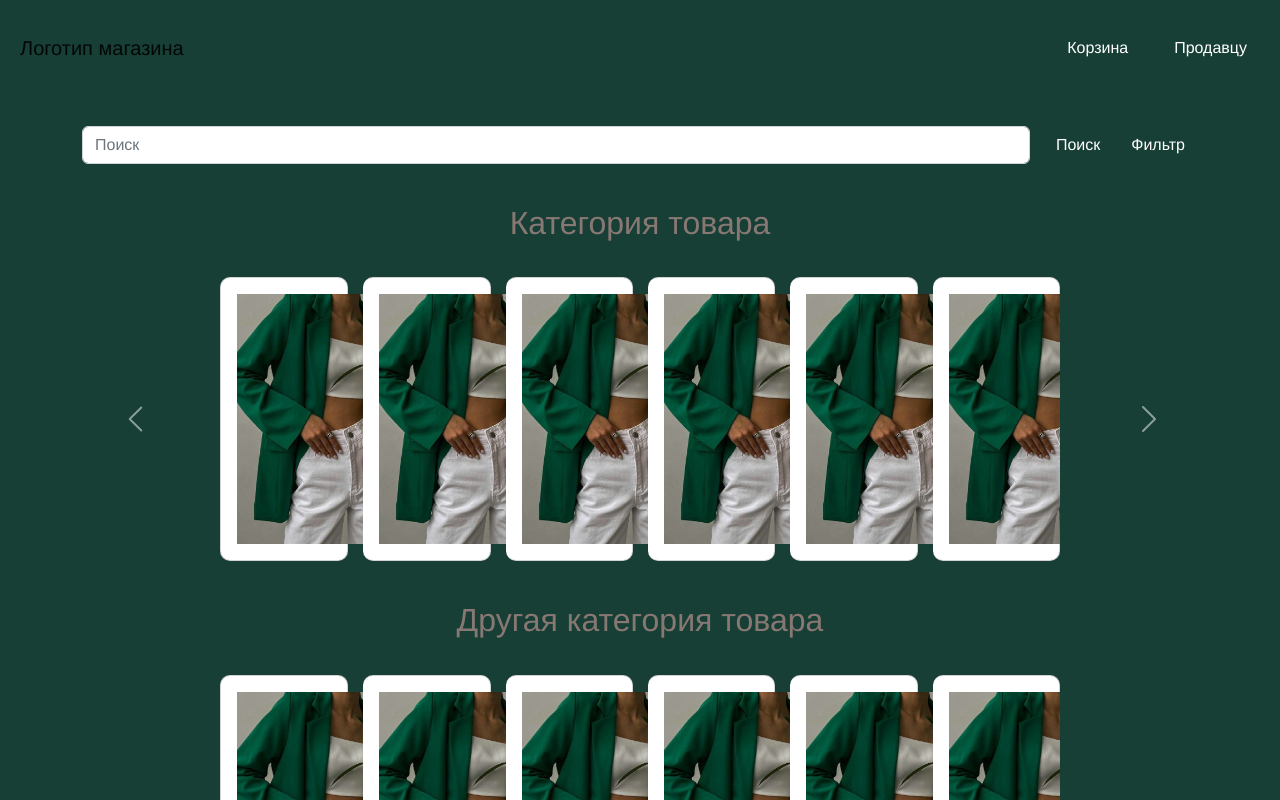
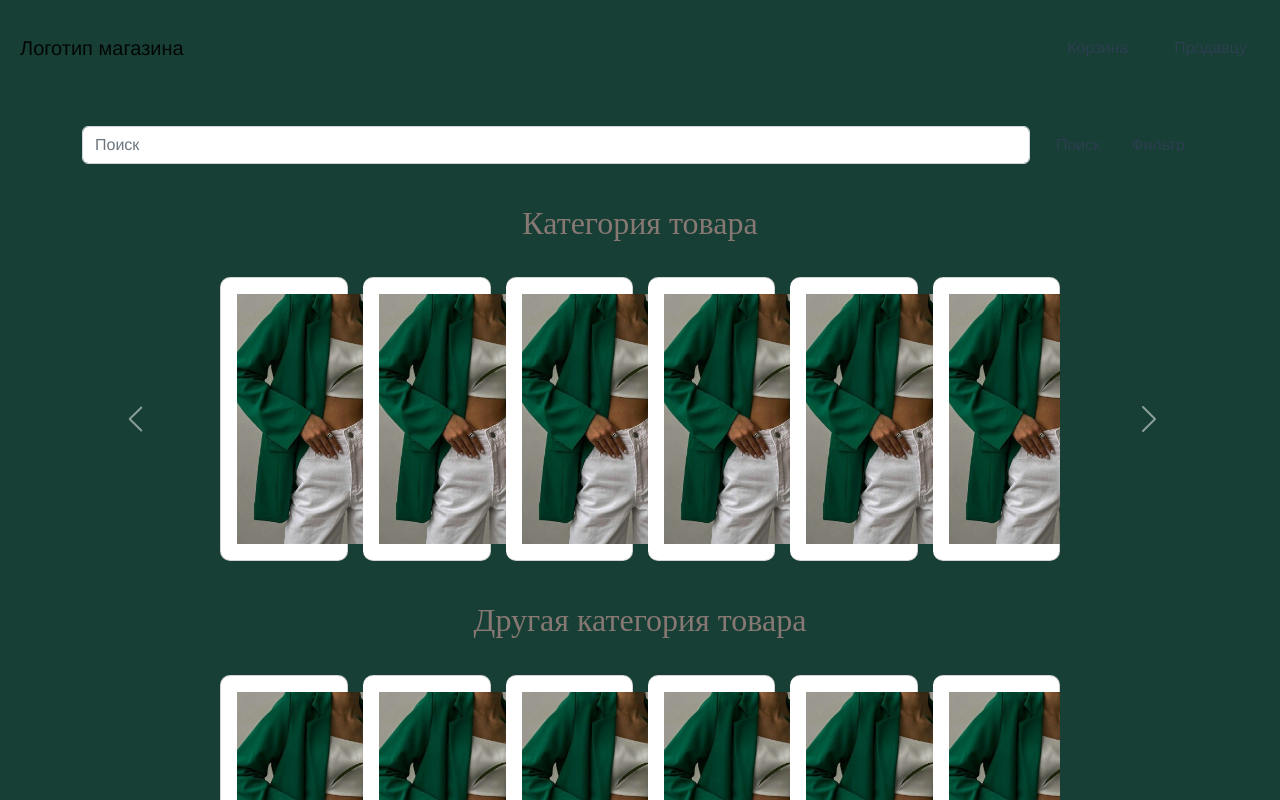
Before and after one commit to Annettuu/online-store, a Vue app in the folder frontend/: page / in a window 1280 px wide. Shown: the top 800 px of the page. Built offline with nearby package versions, Linux system fonts and the light colour scheme.

Commit message:
Добавлены переменные цветов в проект

```diff
--- a/frontend/src/assets/styles/scss/custom.css
+++ b/frontend/src/assets/styles/scss/custom.css
@@ -1,5 +1,9 @@
 .card-group {
   gap: 15px;
+}
+
+h2 {
+  font-family: "Dancing Script", cursive;
 }
 
 .carousel-control-prev:hover, .carousel-control-prev, .carousel-control-prev:focus, .carousel-control-next, .carousel-control-next:hover, .carousel-control-next:focus {
@@ -23,18 +27,18 @@
 }
 
 .btn-secondary {
-  --bs-btn-color: #fff;
+  --bs-btn-color: $white;
   --bs-btn-bg: transparent;
   --bs-btn-border-color: transparent;
-  --bs-btn-hover-color: rgba(255, 255, 255, 0.55);
+  --bs-btn-hover-color: $grey;
   --bs-btn-hover-bg: transparent;
   --bs-btn-hover-border-color: transparent;
   --bs-btn-focus-shadow-rgb: 130, 138, 145;
-  --bs-btn-active-color: rgba(255, 255, 255, 0.55);
+  --bs-btn-active-color:$grey;
   --bs-btn-active-bg: transparent;
   --bs-btn-active-border-color: transparent;
-  --bs-btn-active-shadow: inset 0 3px 5px rgba(0, 0, 0, 0.125);
-  --bs-btn-disabled-color: rgba(255, 255, 255, 0.55);
+  --bs-btn-active-shadow: $grey;
+  --bs-btn-disabled-color: $grey;
   --bs-btn-disabled-bg: transparent;
   --bs-btn-disabled-border-color: transparent;
 }
--- a/frontend/src/assets/styles/scss/custom.scss
+++ b/frontend/src/assets/styles/scss/custom.scss
@@ -1,5 +1,10 @@
+@import './main-color.scss';
+
 .card-group {
   gap: 15px;
+}
+h2 {
+  font-family: 'Dancing Script', cursive;
 }
 .carousel-control-prev:hover,.carousel-control-prev, .carousel-control-prev:focus, .carousel-control-next, .carousel-control-next:hover, .carousel-control-next:focus {
   color: transparent;
@@ -17,18 +22,18 @@
   border-radius: 10px;
 }
 .btn-secondary {
-  --bs-btn-color: #fff;
+  --bs-btn-color: $white;
   --bs-btn-bg: transparent;
   --bs-btn-border-color: transparent;
-  --bs-btn-hover-color: rgba(255, 255, 255, 0.55);
+  --bs-btn-hover-color: $grey;
   --bs-btn-hover-bg: transparent;
   --bs-btn-hover-border-color: transparent;
   --bs-btn-focus-shadow-rgb: 130, 138, 145;
-  --bs-btn-active-color: rgba(255, 255, 255, 0.55);
+  --bs-btn-active-color:$grey;
   --bs-btn-active-bg: transparent;
   --bs-btn-active-border-color: transparent;
-  --bs-btn-active-shadow: inset 0 3px 5px rgba(0, 0, 0, 0.125);
-  --bs-btn-disabled-color: rgba(255, 255, 255, 0.55);
+  --bs-btn-active-shadow: $grey;
+  --bs-btn-disabled-color: $grey;
   --bs-btn-disabled-bg: transparent;
   --bs-btn-disabled-border-color: transparent;
 }
--- /dev/null
+++ b/frontend/src/assets/styles/scss/main-color.scss
@@ -0,0 +1,4 @@
+$white: rgba(255, 255, 255, 0.6);
+$green: #173f35;
+$grey: grey;
+$black: black;
--- a/frontend/src/pages/Home.vue
+++ b/frontend/src/pages/Home.vue
@@ -26,9 +26,10 @@ export default {
 @import  'bootstrap/dist/css/bootstrap.css';
 @import  'bootstrap-vue/dist/bootstrap-vue.css';
 @import  '@/assets/styles/scss/custom.css';
+@import  '@/assets/styles/scss/main-color.scss';
 
 .home {
-  background: #173f35;
+  background: $green;
   display: flex;
   width: 100%;
   height: 100%;
```
Also changed, not shown: frontend/public/index.html (line endings or trailing spaces), 1 other file (tests, documents, lock files or other folders).
